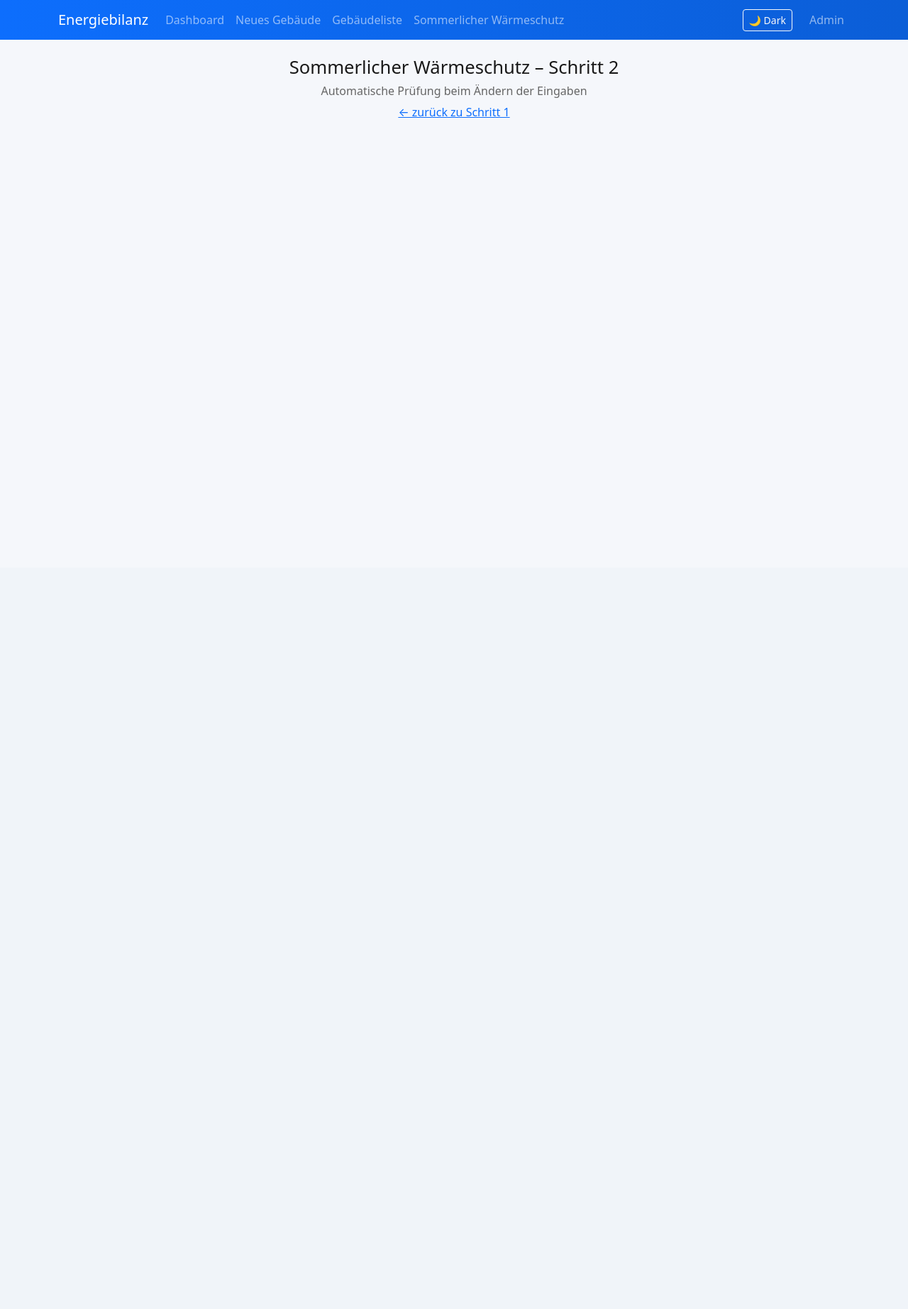
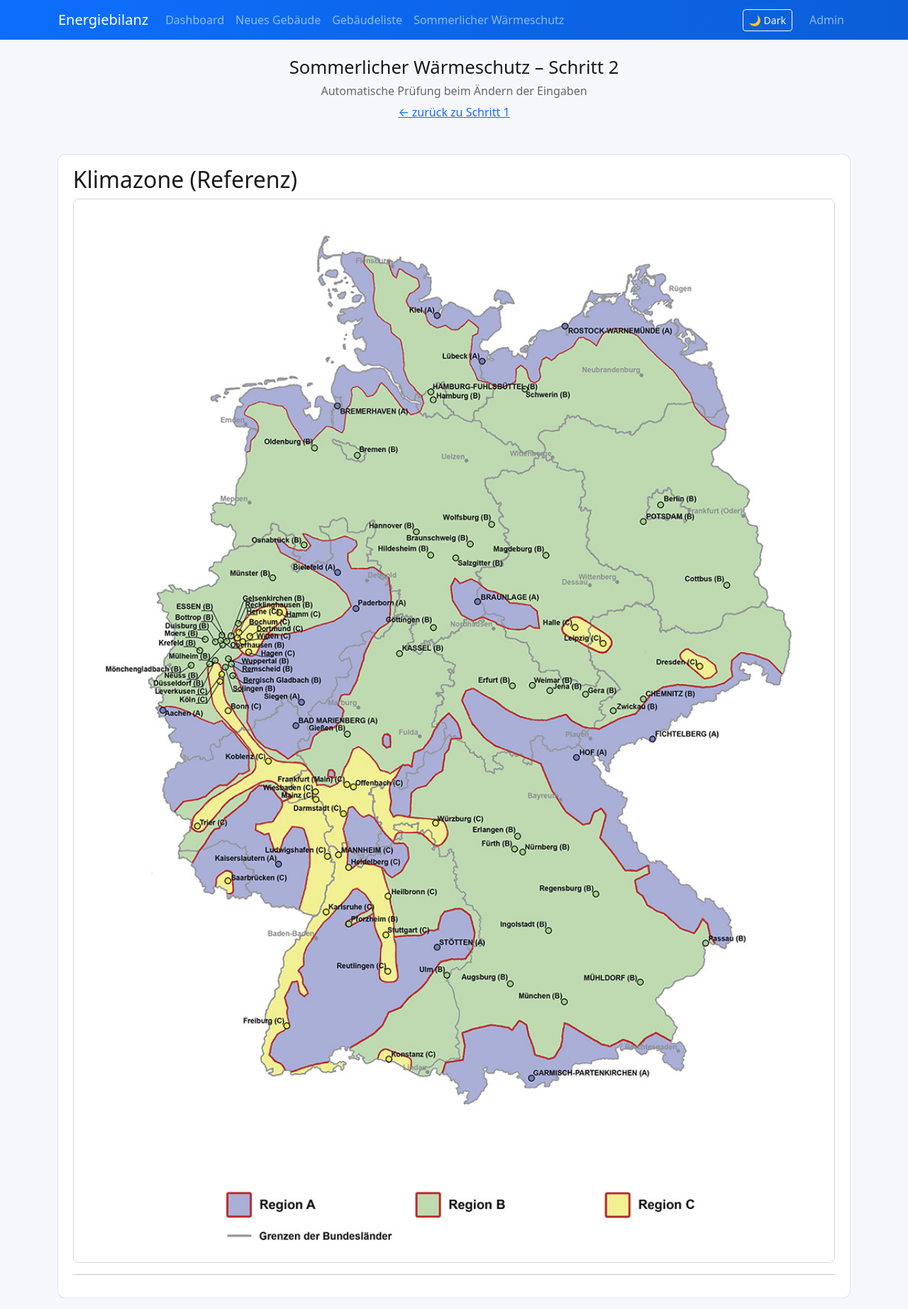
Before and after one commit to DBM-THA/energybalance, a Django app: page /summer/step2/ in a window 1280 px wide. Shown: the whole page at 71% size. Before the commit the page ends 166 px from the top, so only its background shows below. Run offline with Django 5.2, Linux system fonts and the light colour scheme; data that the repository does not hold is empty.

Commit message:
Klimazone und Ergebnis getauscht

```diff
--- a/energyapp/templates/energyapp/summer_step2.html
+++ b/energyapp/templates/energyapp/summer_step2.html
@@ -131,18 +131,6 @@
       <!-- ================= RIGHT COLUMN ================= -->
       <div class="summer-column">
 
-        <!-- Klimazone -->
-        <div class="summer-card">
-          <h2>Klimazone (Referenz)</h2>
-
-          <img src="{% static 'img/klimazonen.png' %}"
-               alt="Klimazonen"
-               style="width:100%; border-radius:8px; border:1px solid #d0d5e0;">
-
-          <hr style="margin:1rem 0;">
-
-
-        </div>
 
         <!-- Ergebnis -->
         <div class="summer-card">
@@ -169,6 +157,20 @@
   {% endif %}
 </div>
 
+        <!-- Klimazone -->
+        <div class="summer-card">
+          <h2>Klimazone (Referenz)</h2>
+
+          <img src="{% static 'img/klimazonen.png' %}"
+               alt="Klimazonen"
+               style="width:100%; border-radius:8px; border:1px solid #d0d5e0;">
+
+          <hr style="margin:1rem 0;">
+
+
+        </div>
+
+
 <!-- 🔁 AUTO-BERECHNUNG BEIM ÄNDERN -->
 <script>
   const form = document.getElementById("summer-form");
```
